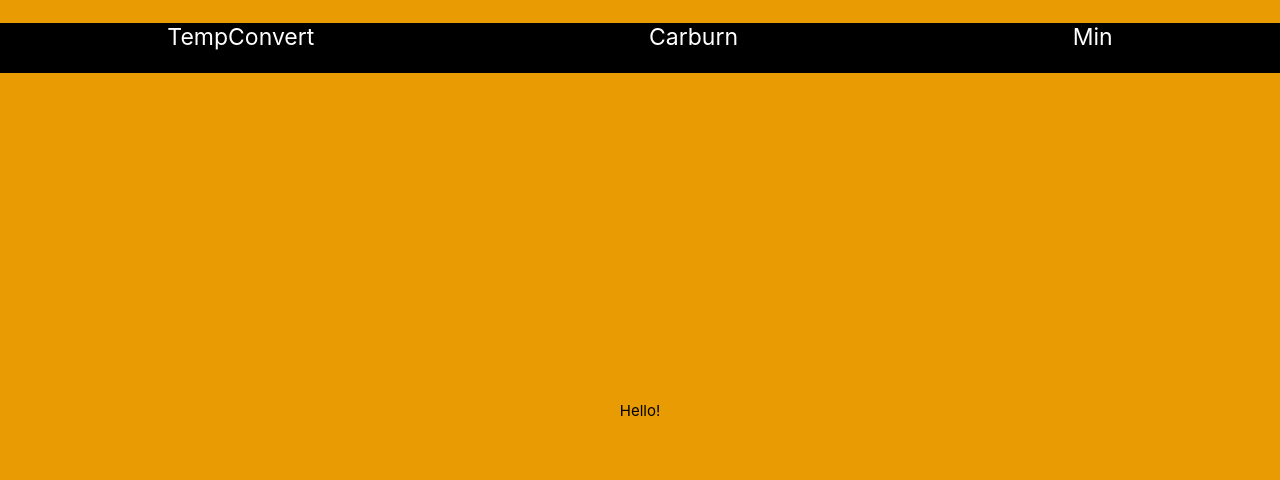
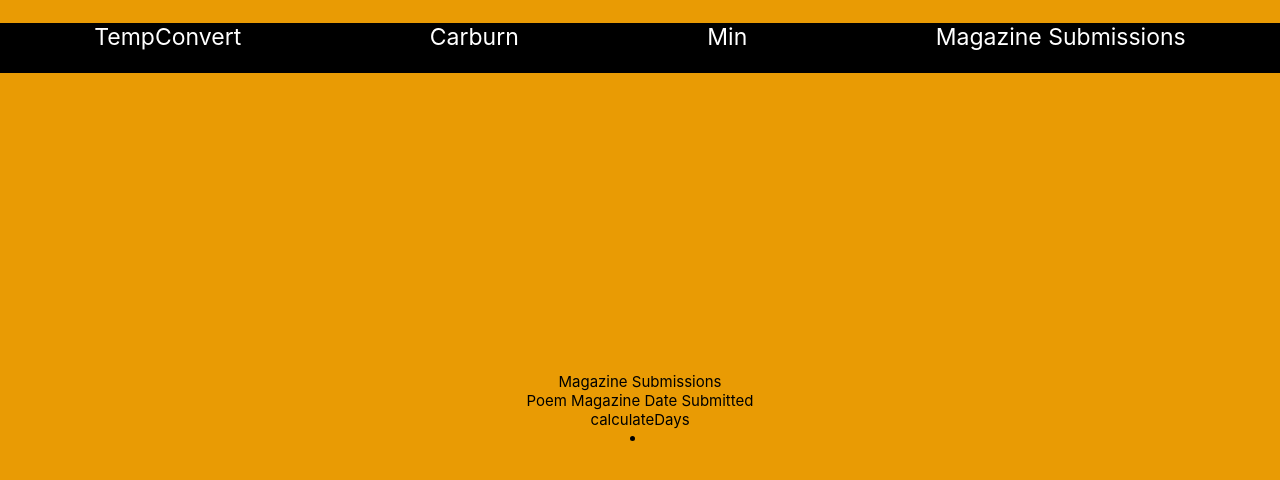
Before and after one commit to ValerieLoveland/frankenstein, a React (Create React App) app: page /mag-sub in a window 1280 px wide. Shown: the top 480 px of the page. Built offline with nearby package versions, Linux system fonts and the light colour scheme.

Commit message:
all calculations work but do not display yet

```diff
--- a/src/App.tsx
+++ b/src/App.tsx
@@ -2,6 +2,7 @@ import React from "react";
 import { BrowserRouter as Router, Link, Route, Switch } from "react-router-dom";
 import "./App.css";
 import { CarBurn, FizzBuzz } from "./CarBurn";
+import { MagSub } from "./MagSub";
 import { Min } from "./Min";
 import { TempConvert } from "./TempConvert";
 
@@ -20,6 +21,9 @@ function App(this: any) {
             <li>
               <Link to="/min">Min</Link>
             </li>
+            <li>
+              <Link to="/mag-sub">Magazine Submissions</Link>
+            </li>
           </ul>
         </nav>
         <main>
@@ -29,6 +33,9 @@ function App(this: any) {
             </Route>
             <Route path="/min">
               <Min />
+            </Route>
+            <Route path="/mag-sub">
+              <MagSub />
             </Route>
             <Route path="/car-burn/:id" children={<CarBurn />} />
             <Route path="/">
--- a/src/CarBurn.tsx
+++ b/src/CarBurn.tsx
@@ -1,5 +1,6 @@
 import React, { useEffect, useState } from "react";
 import { Card } from "./Card";
+import { MagSub } from "./MagSub";
 
 const numberOfResults = 15;
 
--- a/src/MagSub.tsx
+++ b/src/MagSub.tsx
@@ -1,20 +1,41 @@
 import React from "react";
 
 export const MagSub = () => {
+  //const [sub, setSub] = useState("");
+  return (
+    <>
+      <header>Magazine Submissions</header>
+      <div>Poem Magazine Date Submitted</div>
+      <div>calculateDays</div>
+      <li>{}</li>
+    </>
+  );
+};
+
 const submission = function (
   poem: string,
   magazine: string,
-    startDate: Date
+  startDate: string
 ) {
+  let alteredStartDate = Date.parse(startDate);
   let currentDate = Date.now();
-    let daysOut = startDate - currentDate;
+  console.log(`altered ${alteredStartDate} current ${currentDate}`);
+
+  let daysOut = calculateDays(currentDate, alteredStartDate);
+
   if (daysOut > 30) {
     console.log(`query ${magazine} about ${poem}`);
   }
 };
 
-  submission("", "", "");
-  submission("", "", "");
-  submission("", "", "");
-  submission("", "", "");
+const calculateDays = (
+  currentDate: number,
+  alteredStartDate: number
+): number => {
+  let days = Math.floor((currentDate - alteredStartDate) / 86400000);
+  console.log(days);
+  return days;
 };
+
+submission("Frosties", "Poetry Magazine", "7/20/2020");
+submission("Slap Bracelets", "Kenyon Review", "08/15/2020");
```
Lines whose indentation alone changed are shown as unchanged.
